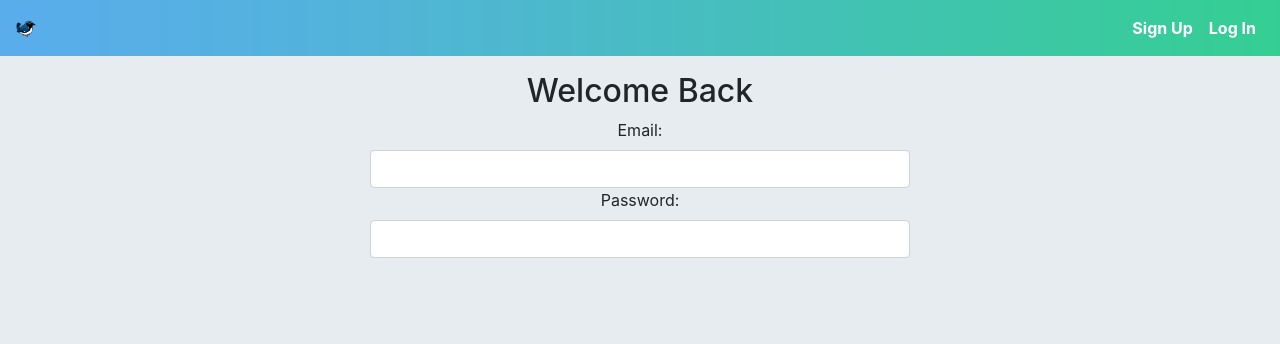
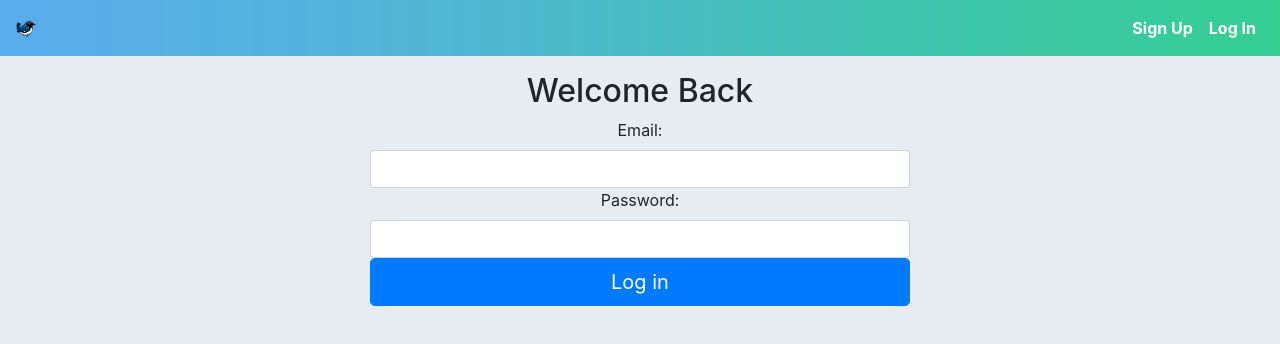
Before and after one commit to othmane-mahfoud/kudos, a React (Create React App) app in the folder frontend_kudos/: page /signin in a window 1280 px wide. Shown: the top 344 px of the page. Built offline with nearby package versions, Linux system fonts and the light colour scheme.

Commit message:
Add error handling

```diff
--- a/frontend_kudos/package.json
+++ b/frontend_kudos/package.json
@@ -3,6 +3,7 @@
   "version": "0.1.0",
   "private": true,
   "dependencies": {
+    "axios": "^0.18.0",
     "react": "^16.8.4",
     "react-dom": "^16.8.4",
     "react-redux": "^6.0.1",
--- a/frontend_kudos/src/components/AuthForm.js
+++ b/frontend_kudos/src/components/AuthForm.js
@@ -17,15 +17,42 @@
     });
   };
 
+  handleSubmit = e => {
+    e.preventDefault();
+    const authType = this.props.signUp ? "signup" : "signin";
+    this.props.onAuth(authType, this.state).then(() => {
+      console.log("logged in");
+    });
+  }
+
   render() {
     const { email, username, password, profileImageUrl } = this.state;
-    const { heading, buttonText, signUp } = this.props;
+    const {
+      heading,
+      buttonText,
+      signUp,
+      errors,
+      history,
+      removeError
+    } = this.props;
+
+    history.listen(() => {
+      removeError();
+    });
+
     return(
       <div>
         <div className = "row justify-content-md-center text-center">
           <div className = "col-md-6">
             <form onSubmit = {this.handleSubmit}>
               <h2>{heading}</h2>
+              {errors.message && (
+                <div
+                  className = "alert alert-danger"
+                >
+                  {errors.message}
+                </div>
+              )}
               <label htmlFor = "email">Email:</label>
               <input
                 className = "form-control"
@@ -64,6 +91,12 @@
                   />
                 </div>
               )}
+              <button
+                className = "btn btn-primary btn-block btn-lg"
+                type = "submit"
+              >
+                {buttonText}
+              </button>
             </form>
           </div>
         </div>
--- a/frontend_kudos/src/containers/Main.js
+++ b/frontend_kudos/src/containers/Main.js
@@ -3,8 +3,11 @@
 import {connect} from "react-redux";
 import Homepage from "../components/Homepage";
 import AuthForm from "../components/AuthForm";
+import { authUser } from "../store/actions/auth";
+import { removeError } from "../store/actions/errors";
 
 const Main = props => {
+  const { authUser, errors, removeError } = props;
   return(
     <div className="container">
       <Switch>
@@ -17,6 +20,9 @@
           render={props => {
             return(
               <AuthForm
+                removeError = {removeError}
+                errors = {errors}
+                onAuth = {authUser}
                 buttonText="Log in"
                 heading="Welcome Back" {...props}
               />
@@ -28,6 +34,9 @@
           render={props => {
             return(
               <AuthForm
+                removeError = {removeError}
+                errors = {errors}
+                onAuth = {authUser}
                 signUp
                 buttonText="Sign up"
                 heading="Join Kudos today!" {...props}
@@ -43,8 +52,9 @@
 
 function mapStateToProps(state){
   return {
-    currentUser: state.currentUser
+    currentUser: state.currentUser,
+    errors: state.errors
   };
 }
 
-export default withRouter(connect(mapStateToProps,null)(Main));
+export default withRouter(connect(mapStateToProps, { authUser, removeError })(Main));
--- /dev/null
+++ b/frontend_kudos/src/services/api.js
@@ -0,0 +1,13 @@
+import axios from "axios";
+
+export function apiCall(method, path, data){
+  return new Promise((resolve, reject) => {
+    return axios[method](path, data)
+    .then(res => {
+      return resolve(res.data);
+    })
+    .catch(err => {
+      return reject(err.response.data.error);
+    });
+  });
+}
--- /dev/null
+++ b/frontend_kudos/src/store/actions/auth.js
@@ -0,0 +1,28 @@
+import { apiCall } from "../../services/api";
+import { SET_CURRENT_USER } from "../actionTypes";
+import { addError, removeError } from "./errors";
+
+export function setCurrentUser(user){
+  return {
+    type: SET_CURRENT_USER,
+    user
+  };
+}
+
+export function authUser(type, userData){
+  return dispatch => {
+    return new Promise((resolve, reject) => {
+      return apiCall("post", `/api/auth/${type}`, userData)
+      .then(({token, ...user}) => {
+        localStorage.setItem("jwtToken", token);
+        dispatch(setCurrentUser(user));
+        dispatch(removeError);
+        resolve();
+      })
+      .catch(err => {
+        dispatch(addError(err.message));
+        reject();
+      });
+    });
+  };
+}
--- /dev/null
+++ b/frontend_kudos/src/store/actions/errors.js
@@ -0,0 +1,10 @@
+import {ADD_ERROR, REMOVE_ERROR} from "../actionTypes";
+
+export const addError = error => ({
+  type: ADD_ERROR,
+  error
+});
+
+export const removeError = error => ({
+  type: REMOVE_ERROR
+});
```
Also changed, not shown: 1 other file (tests, documents, lock files or other folders).
